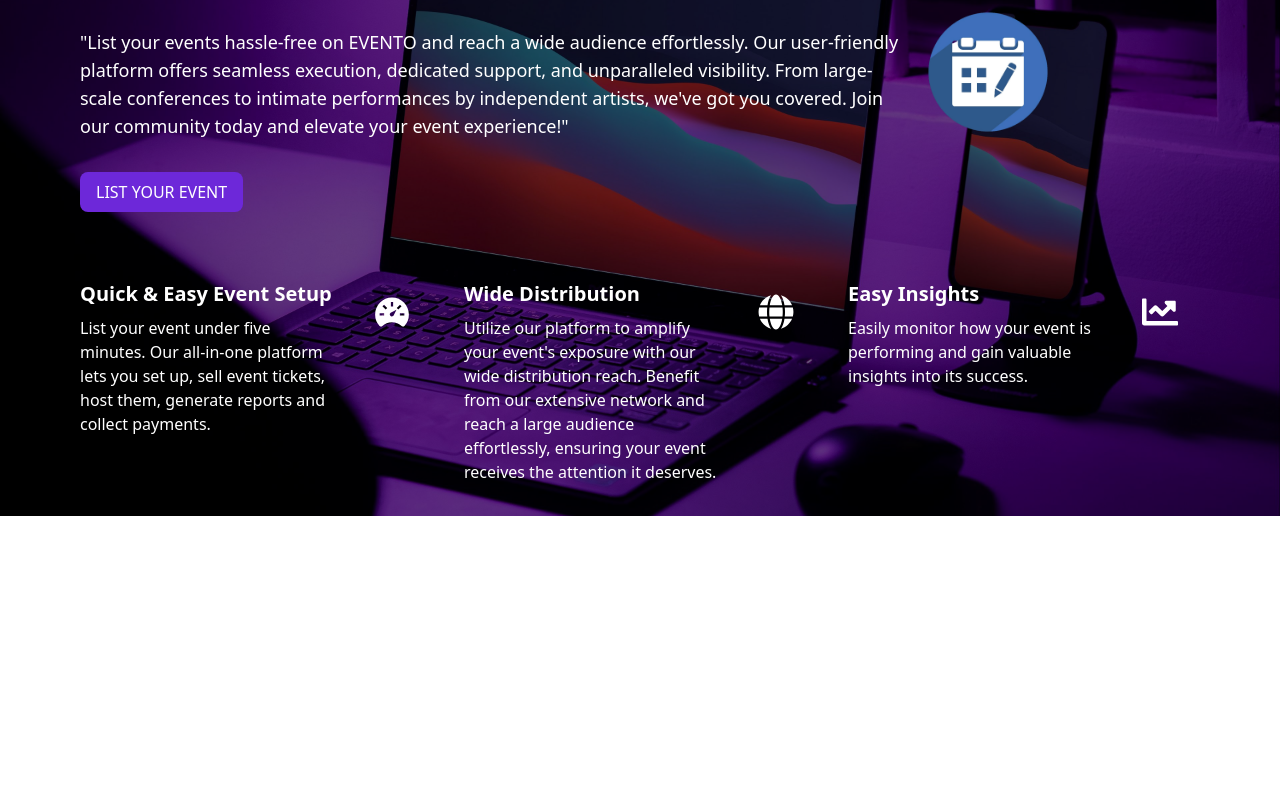
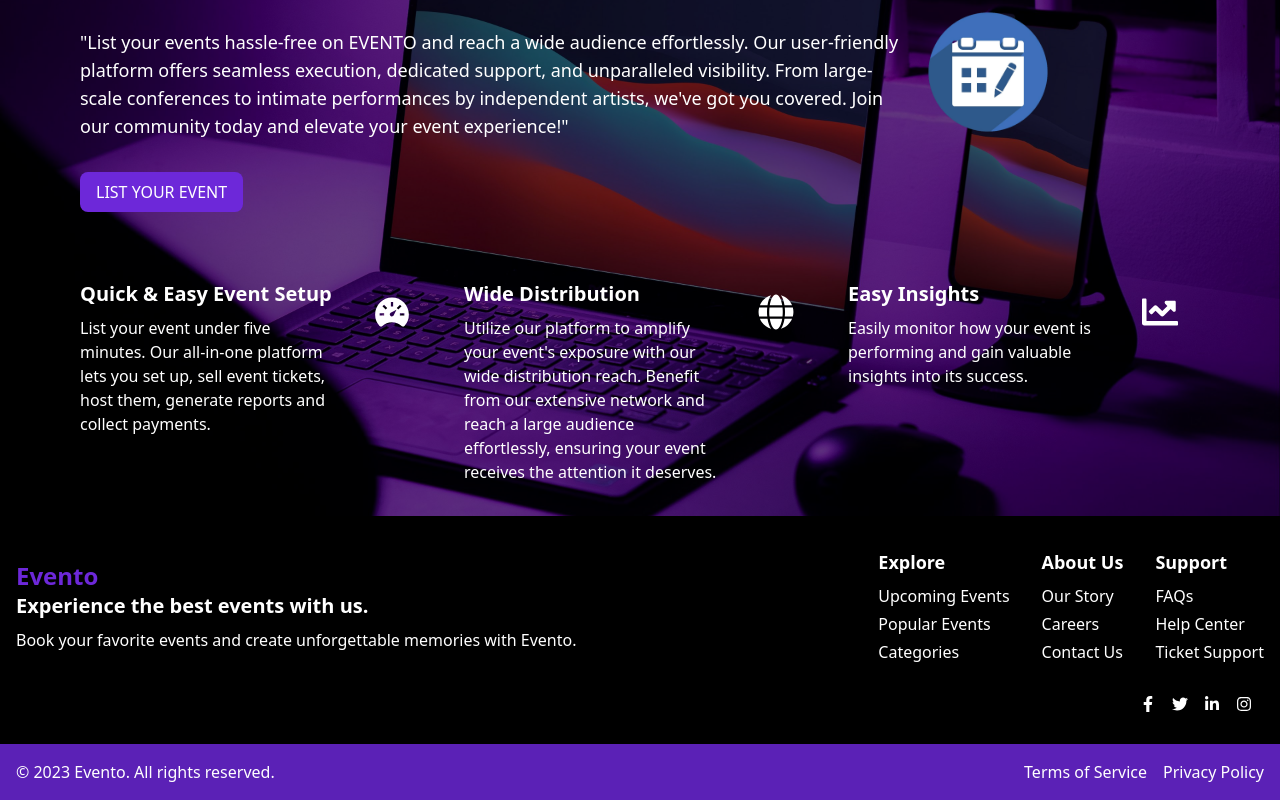
Before and after one commit to aashiashfak/project_evento_frontend_react, a React (Vite) app: page / in a window 1280 px wide. Shown: the part 523-1323 px from the top of the page. Before the commit the page ends 1039 px from the top, so only its background shows below. Built offline with nearby package versions, Linux system fonts and the light colour scheme; no server answers.

Commit message:
blocked non users from booking completed booking

```diff
--- /dev/null
+++ b/src/components/Footer/Footer.jsx
@@ -0,0 +1,145 @@
+import React from "react";
+import {
+  FaFacebookF,
+  FaTwitter,
+  FaLinkedinIn,
+  FaInstagram,
+} from "react-icons/fa";
+import Logo from "../Header/Logo";
+
+const Footer = () => {
+  return (
+    <div className="bg-black text-white pt-8">
+      <div className="max-w-7xl mx-auto px-4 flex flex-col md:flex-row justify-between items-center">
+        {/* Left Section */}
+        <div className="mb-6 md:mb-0 text-center md:text-left">
+            <Logo/>
+          <h2 className="text-xl font-bold mb-2">
+            Experience the best events with us.
+          </h2>
+          <p>
+            Book your favorite events and create unforgettable memories with
+            Evento.
+          </p>
+        </div>
+
+        {/* Right Section */}
+        <div className="flex flex-col md:flex-row text-center md:text-left space-y-4 md:space-y-0 md:space-x-8">
+          <div>
+            <h3 className="text-lg font-bold mb-2">Explore</h3>
+            <ul className="space-y-1">
+              <li>
+                <a href="#" className="hover:text-violet-500">
+                  Upcoming Events
+                </a>
+              </li>
+              <li>
+                <a href="#" className="hover:text-violet-500">
+                  Popular Events
+                </a>
+              </li>
+              <li>
+                <a href="#" className="hover:text-violet-500">
+                  Categories
+                </a>
+              </li>
+            </ul>
+          </div>
+          <div>
+            <h3 className="text-lg font-bold mb-2">About Us</h3>
+            <ul className="space-y-1">
+              <li>
+                <a href="#" className="hover:text-violet-500">
+                  Our Story
+                </a>
+              </li>
+              <li>
+                <a href="#" className="hover:text-violet-500">
+                  Careers
+                </a>
+              </li>
+              <li>
+                <a href="#" className="hover:text-violet-500">
+                  Contact Us
+                </a>
+              </li>
+            </ul>
+          </div>
+          <div>
+            <h3 className="text-lg font-bold mb-2">Support</h3>
+            <ul className="space-y-1">
+              <li>
+                <a href="#" className="hover:text-violet-500">
+                  FAQs
+                </a>
+              </li>
+              <li>
+                <a href="#" className="hover:text-violet-500">
+                  Help Center
+                </a>
+              </li>
+              <li>
+                <a href="#" className="hover:text-violet-500">
+                  Ticket Support
+                </a>
+              </li>
+            </ul>
+          </div>
+        </div>
+      </div>
+
+      {/* Social Media Section */}
+      <div className="mt-8 flex justify-center md:justify-end space-x-4 md:mr-7">
+        <a
+          href="https://facebook.com"
+          target="_blank"
+          rel="noopener noreferrer"
+          className="hover:text-gray-300"
+        >
+          <FaFacebookF />
+        </a>
+        <a
+          href="https://twitter.com"
+          target="_blank"
+          rel="noopener noreferrer"
+          className="hover:text-gray-300"
+        >
+          <FaTwitter />
+        </a>
+        <a
+          href="https://linkedin.com"
+          target="_blank"
+          rel="noopener noreferrer"
+          className="hover:text-gray-300"
+        >
+          <FaLinkedinIn />
+        </a>
+        <a
+          href="https://instagram.com"
+          target="_blank"
+          rel="noopener noreferrer"
+          className="hover:text-gray-300"
+        >
+          <FaInstagram />
+        </a>
+      </div>
+
+      {/* Bottom Section */}
+      <div className="bg-violet-800 text-white py-4 mt-8">
+        <div className="max-w-7xl mx-auto px-4 flex flex-col md:flex-row justify-between items-center">
+          <p>© 2023 Evento. All rights reserved.</p>
+          <div className="flex space-x-4 mt-4 md:mt-0">
+            <a href="#" className="hover:text-gray-300">
+              Terms of Service
+            </a>
+            <a href="#" className="hover:text-gray-300">
+              Privacy Policy
+            </a>
+          </div>
+        </div>
+      </div>
+    </div>
+  );
+};
+
+export default Footer;
--- a/src/components/Header/navHeader/NavHeader.jsx
+++ b/src/components/Header/navHeader/NavHeader.jsx
@@ -1,5 +1,6 @@
 import React from "react";
 import {Link, useLocation} from "react-router-dom";
+
 
 const NavHeader = () => {
   const location = useLocation();
@@ -31,7 +32,7 @@ const NavHeader = () => {
       </div>
       <div>
         <Link
-          to="/vendor/login"
+          to={ "/vendor/login"}
           className={`mx-4 ${
             location.pathname === "/vendor/login"
               ? "text-violet-700 pointer-events-none font-semibold"
--- a/src/components/admin/Header/Header.jsx
+++ b/src/components/admin/Header/Header.jsx
@@ -2,17 +2,25 @@ import React from "react";
 import Logo from "../../Header/Logo";
 import {FaBars} from "react-icons/fa";
 import { clearUser } from "../../../redux/userSlice";
-import { useDispatch } from "react-redux";
+import { useDispatch, useSelector } from "react-redux";
 import { useNavigate } from "react-router-dom";
 
 const Header = ({onToggleSidebar}) => {
   const dispatch = useDispatch()
   const navigate = useNavigate()
+  const userRole = useSelector((state)=> state.user.role)
 
-  const handleLogout = ()=>{
-    dispatch(clearUser())
-    navigate('/admin/login')
-  }
+   const handleLogout = () => {
+     dispatch(clearUser());
+     if (userRole === "admin") {
+       navigate("/admin/login");
+     } else if (userRole === "vendor") {
+       navigate("/login");
+     } else {
+       navigate("/login");
+     }
+   };
+
   return (
     <div className="p-6 flex justify-between sticky top-0 bg-white shadow-lg z-50">
       <div className="flex justify-around gap-4">
--- a/src/components/vendor/protecters/VendorLoginRedirect.jsx
+++ b/src/components/vendor/protecters/VendorLoginRedirect.jsx
@@ -10,9 +10,11 @@ const VendorLoginRedirect = ({children}) => {
     return <Navigate to="/vendor/" />;
   }
 
-  if (accessToken && role !== "vendor") {
-    return <Navigate to="/" />;
+  if (accessToken && role === "admin") {
+    return <Navigate to="/admin/dashboard" />;
   }
+
+
 
   return children;
 };
--- a/src/components/vendor/protecters/VendorProtectedRoute.jsx
+++ b/src/components/vendor/protecters/VendorProtectedRoute.jsx
@@ -15,7 +15,9 @@ const VendorProtectedRoute = ({children}) => {
     return <Navigate to="/vendor/login" />;
   }
 
-  if (user.role !== "vendor") {
+  if (user.role === "admin") {
+    return <Navigate to="/admin/dashboard" />;
+  } else if (user.role !== "vendor") {
     return <Navigate to="/" />;
   }
 
--- a/src/pages/ConformPayment.jsx
+++ b/src/pages/ConformPayment.jsx
@@ -66,10 +66,30 @@ const ConfirmPayment = () => {
           name: "Evento",
           description: `Payment for ${eventDetails.event_name} - ${foundTicketType.type_name}`,
           order_id, // Pass the order ID
-          handler: function (response) {
-            // Handle payment success
-            alert(`Payment successful: ${response.razorpay_payment_id}`);
-            navigate("/user-profile", {state: response});
+          handler: async function (response) {
+            // Payment success, create the ticket
+            try {
+              const ticketResponse = await axiosInstance.post(
+                "/events/confirm-payment/",
+                {
+                  order_id: response.razorpay_order_id,
+                  payment_id: response.razorpay_payment_id,
+                  ticket_id: ticketTypeId,
+                  ticket_count: quantity,
+                }
+              );
+              if (ticketResponse.status === 201) {
+                toast.success("Ticket booked successfully!");
+                navigate("/user-profile", {state: ticketResponse.data});
+              } else {
+                toast.error(
+                  "Failed to book the ticket. Please contact support."
+                );
+              }
+            } catch (error) {
+              console.error("Error creating ticket:", error);
+              toast.error("An error occurred during ticket creation.");
+            }
           },
           prefill: {
             name: username,
@@ -159,7 +179,7 @@ const ConfirmPayment = () => {
           <div className="flex justify-center">
             <button
               onClick={handlePayment}
-              className="w-full sm:w-1/3  bg-violet-700 text-white px-4 py-2 mt-4 transition duration-200 rounded-lg ease-in-out transform hover:bg-violet-900 hover:scale-105"
+              className="w-full sm:w-1/3 bg-violet-700 text-white px-4 py-2 mt-4 transition duration-200 rounded-lg ease-in-out transform hover:bg-violet-900 hover:scale-105"
             >
               Confirm and Pay
             </button>
--- a/src/pages/Homepage.jsx
+++ b/src/pages/Homepage.jsx
@@ -9,6 +9,7 @@ import SearchBar from "../components/Header/SearchBar";
 import {setWishListItems} from "../redux/WishListSlice";
 import Promo from "../components/PromoComponent/Promo";
 import {getWishlistItems} from "../api/events/wishlist";
+import Footer from "../components/Footer/Footer";
 
 const Homepage = () => {
   const dispatch = useDispatch();
@@ -39,6 +40,7 @@ const Homepage = () => {
       <Categories />
       <TrendingEvents />
       <Promo />
+      <Footer/>
     </div>
   );
 };
--- a/src/pages/TicketTypes.jsx
+++ b/src/pages/TicketTypes.jsx
@@ -5,11 +5,16 @@ import Header from "../components/Header/Header";
 import {ToastContainer, toast} from "react-toastify";
 import "react-toastify/dist/ReactToastify.css";
 import {FaPlus, FaMinus} from "react-icons/fa";
+import {useSelector} from "react-redux";
+import LoginModal from "../components/Protecters/LoginRequireModal";
 
 const TicketTypes = () => {
   const {id: eventId} = useParams();
   const [ticketTypes, setTicketTypes] = useState(null);
   const [ticketCounts, setTicketCounts] = useState({});
+  const user = useSelector((state) => state.user);
+  const [showLoginModal, setShowLoginModal] = useState(false);
+
   const navigate = useNavigate();
 
   useEffect(() => {
@@ -65,7 +70,16 @@ const TicketTypes = () => {
     });
   };
 
+  const handleClose = () => {
+    setShowLoginModal(false);
+  };
+
   const handleBuy = (ticketType) => {
+    if (!user || !user.accessToken) {
+      setShowLoginModal(true);
+      return;
+    }
+
     const selectedCount = ticketCounts[ticketType.id] || 0;
     if (selectedCount === 0) {
       showToast("Please select at least one ticket.");
@@ -144,6 +158,7 @@ const TicketTypes = () => {
           );
         })}
       </div>
+      {showLoginModal && <LoginModal onClose={handleClose} />}
       <ToastContainer />
     </div>
   );
```
Also changed, not shown: src/assets/BackgroundImages/LoginBg.jpg (added).
